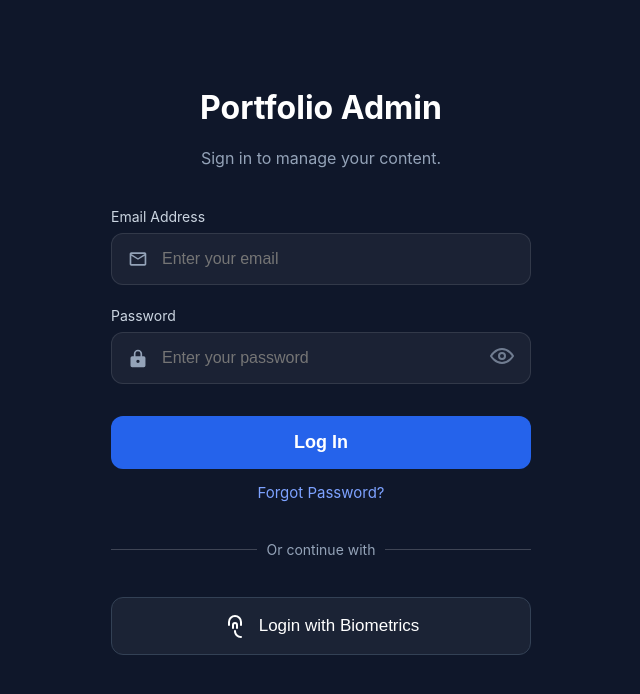
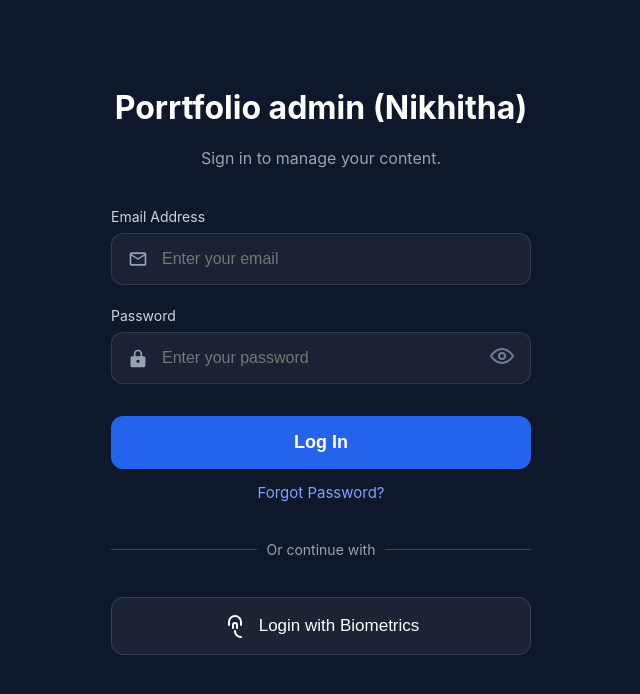
Before and after one commit to nikhitha211203/nikhitha-admin, a React (Create React App) app: page / in a window 1280 px wide. Shown: the top 694 px of the page, without its empty margins (319-959 px from the left). Built offline with nearby package versions, Linux system fonts and the light colour scheme.

Commit message:
fix: correct typo in login title

```diff
--- a/src/Login.js
+++ b/src/Login.js
@@ -56,7 +56,7 @@ const Login = () => {
 
   return (
     <div className="login-container">
-      <h1 className="title">Portfolio Admin</h1>
+      <h1 className="title">Porrtfolio admin (Nikhitha)</h1>
       <p className="subtitle">Sign in to manage your content.</p>
 
       <div className="login-box">
```
